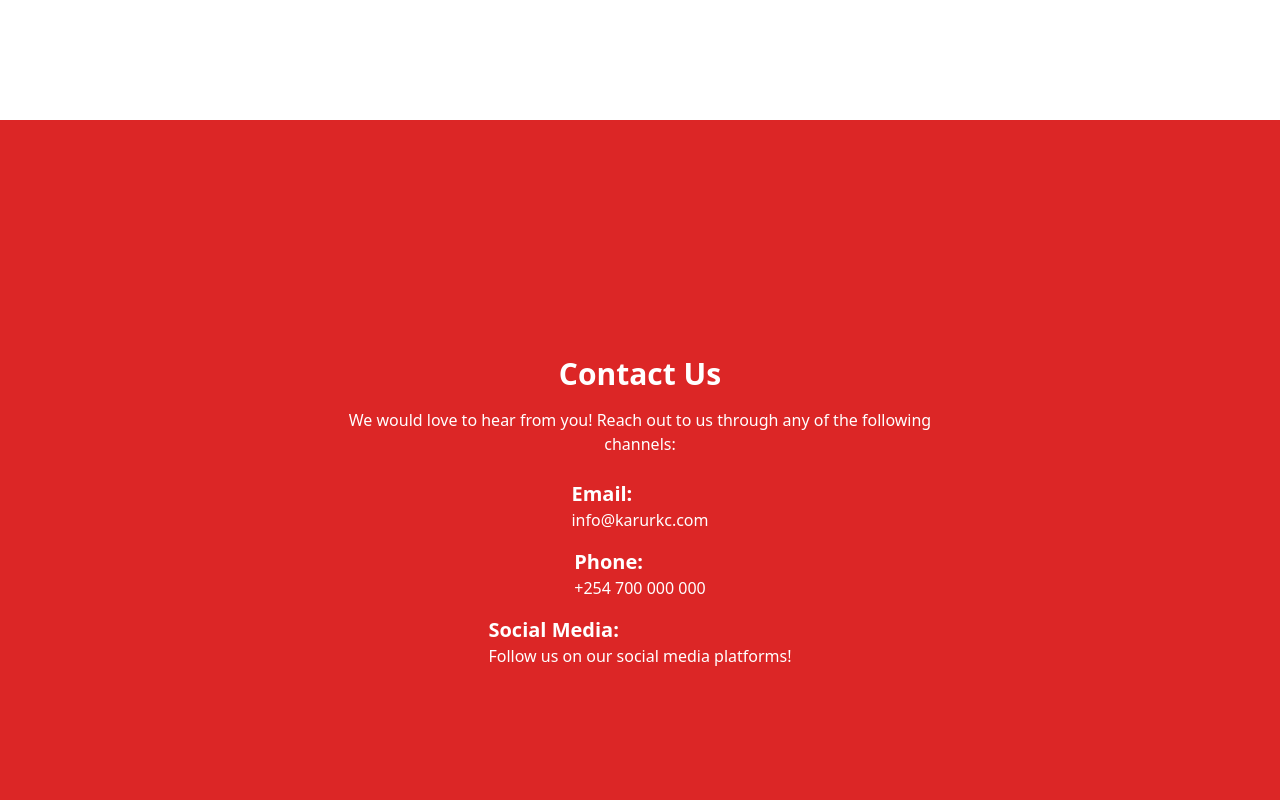
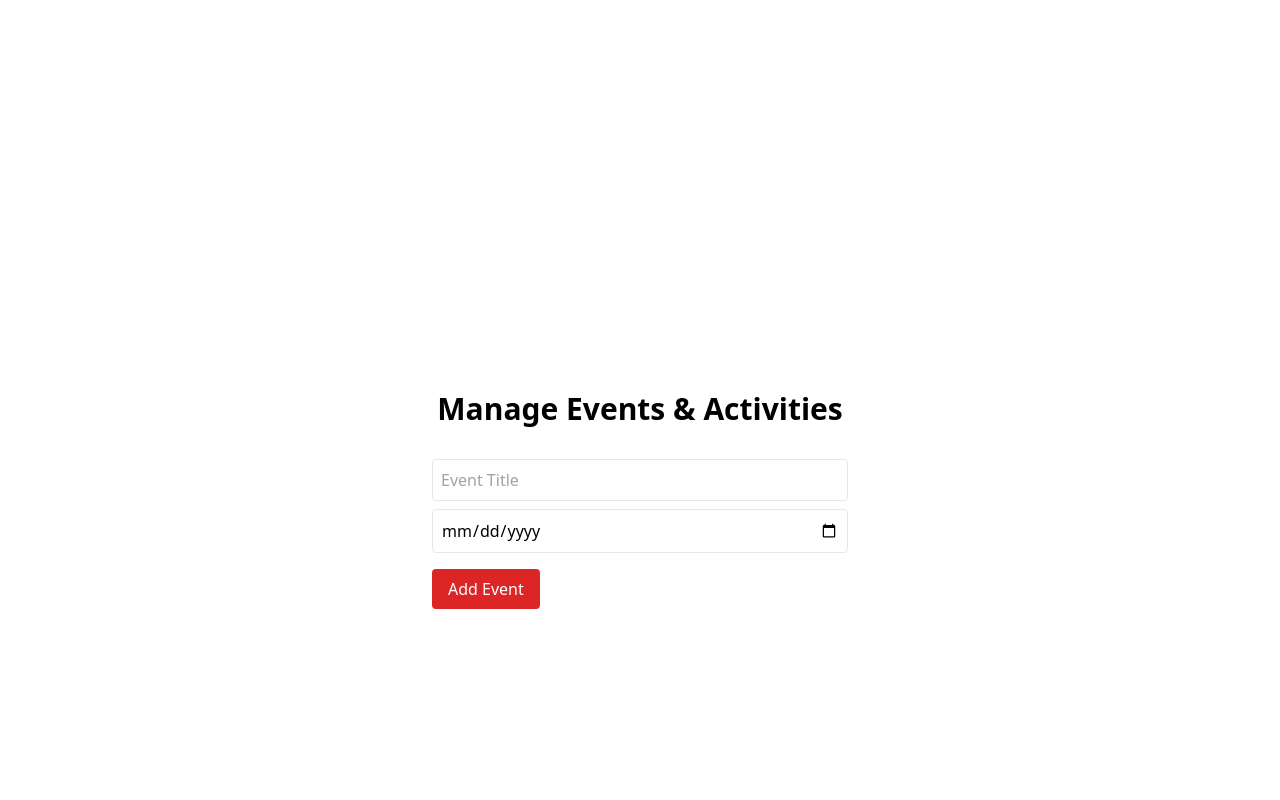
Before and after one commit to Petermuraya/karu-KRC, a React (Vite) app: page / in a window 1280 px wide. Shown: the part 4680-5480 px from the top of the page. Built offline with nearby package versions, Linux system fonts and the light colour scheme.

Commit message:
added eventmanagement

```diff
--- a/src/App.tsx
+++ b/src/App.tsx
@@ -3,9 +3,10 @@ import HomePage from './components/HomePage';
 import AboutUs from './components/AboutUs';
 import WhatWeDo from './components/WhatWeDo';
 import EventsActivities from './components/EventsActivities';
+import Leadership from './components/Leadership';
+import Donation from './components/Donation';
 import ContactUs from './components/ContactUs';
-import Donation from './components/Donation';
-import Leadership from './components/Leadership';
+import EventManagement from './components/EventManagement';
 import './index.css'; // Ensure your styles are included
 
 const App: React.FC = () => {
@@ -17,6 +18,7 @@ const App: React.FC = () => {
       <EventsActivities />
       <Leadership />
       <Donation />
+      <EventManagement />
       <ContactUs />
     </div>
   );
--- /dev/null
+++ b/src/components/EventManagement.tsx
@@ -0,0 +1,70 @@
+import React, { useState } from 'react';
+
+interface Event {
+  id: number;
+  title: string;
+  date: string;
+}
+
+const EventManagement: React.FC = () => {
+  const [events, setEvents] = useState<Event[]>([]);
+  const [title, setTitle] = useState('');
+  const [date, setDate] = useState('');
+
+  const handleAddEvent = () => {
+    if (title && date) {
+      const newEvent: Event = { id: Date.now(), title, date };
+      setEvents([...events, newEvent]);
+      setTitle('');
+      setDate('');
+    }
+  };
+
+  const handleDeleteEvent = (id: number) => {
+    setEvents(events.filter(event => event.id !== id));
+  };
+
+  return (
+    <section className="flex flex-col items-center justify-center min-h-screen bg-white text-black">
+      <h2 className="text-3xl font-bold mb-4">Manage Events & Activities</h2>
+      <div className="w-full max-w-md p-4">
+        <div className="mb-4">
+          <input
+            type="text"
+            placeholder="Event Title"
+            value={title}
+            onChange={(e) => setTitle(e.target.value)}
+            className="w-full p-2 mb-2 border rounded"
+          />
+          <input
+            type="date"
+            value={date}
+            onChange={(e) => setDate(e.target.value)}
+            className="w-full p-2 border rounded"
+          />
+        </div>
+        <button
+          onClick={handleAddEvent}
+          className="bg-red-600 text-white px-4 py-2 rounded hover:bg-red-700 transition"
+        >
+          Add Event
+        </button>
+        <ul className="mt-6">
+          {events.map(event => (
+            <li key={event.id} className="flex justify-between items-center border-b py-2">
+              <span>{event.title} - {event.date}</span>
+              <button
+                onClick={() => handleDeleteEvent(event.id)}
+                className="bg-black text-white px-2 py-1 rounded hover:bg-red-600 transition"
+              >
+                Delete
+              </button>
+            </li>
+          ))}
+        </ul>
+      </div>
+    </section>
+  );
+};
+
+export default EventManagement;
```
Also changed, not shown: 1 other file (tests, documents, lock files or other folders).
